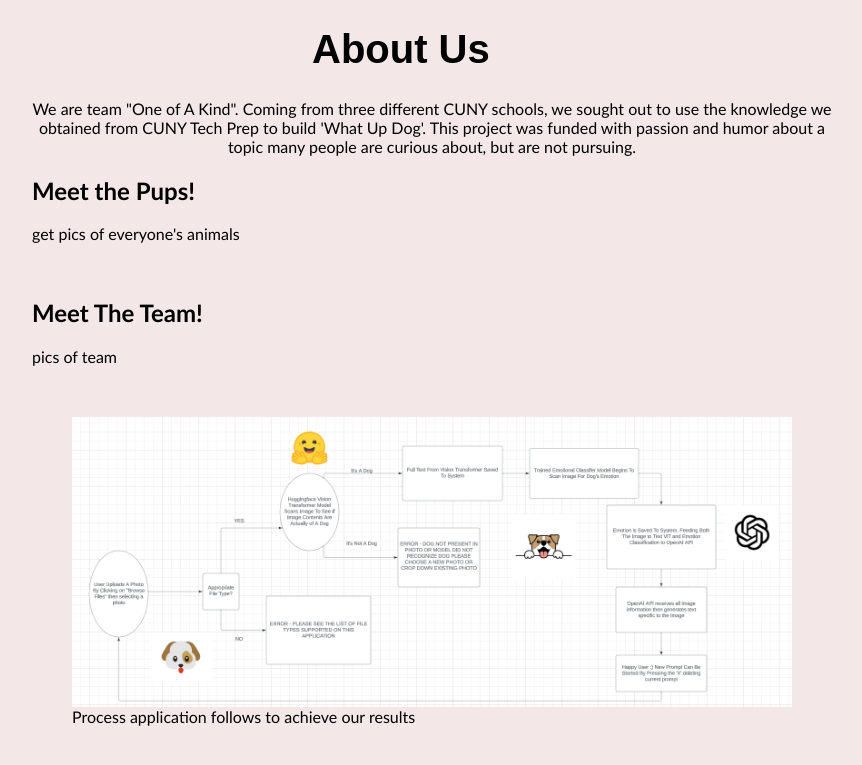
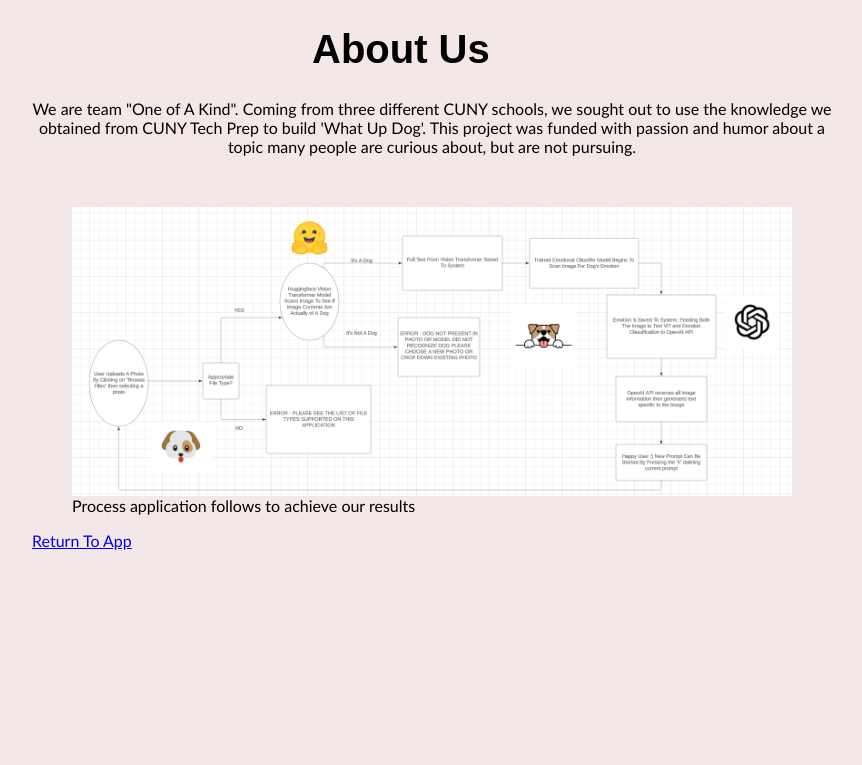
Before and after one commit to theUncluded/final_dog, a Flask app: template templates/about.html in a window 1280 px wide. Shown: the top 765 px of the page, without its empty margins (268-1130 px from the left). Run offline with Flask 3, Linux system fonts and the light colour scheme; the template is opened without the code that fills it, so the values that code supplies are empty.

Commit message:
another fix for about.html not appearing

```diff
--- a/templates/about.html
+++ b/templates/about.html
@@ -8,15 +8,13 @@
 <h1 id="about">About Us</h1>
 <p style="text-align:center">We are team "One of A Kind". Coming from three different CUNY schools, we sought out to use the knowledge we obtained from CUNY Tech Prep
     to build 'What Up Dog'. This project was funded with passion and humor about a topic many people are curious about, but are not pursuing.</p>
-<h2 id="about">Meet the Pups!</h2>
-<p>get pics of everyone's animals </p>
-<br>
-<h2 id="about">Meet The Team!</h2>
-<p>pics of team</p>
 <br>
 <figure>
 <img id="flowchart" src="What-Up-Dog\static\img\flowchart.png" alt="flowchart diagram">
 <figcaption>Process application follows to achieve our results</figcaption>
 </figure>
+
+<a href="templates\index.html">Return To App</a>
+
 </body>
 </html>
```
